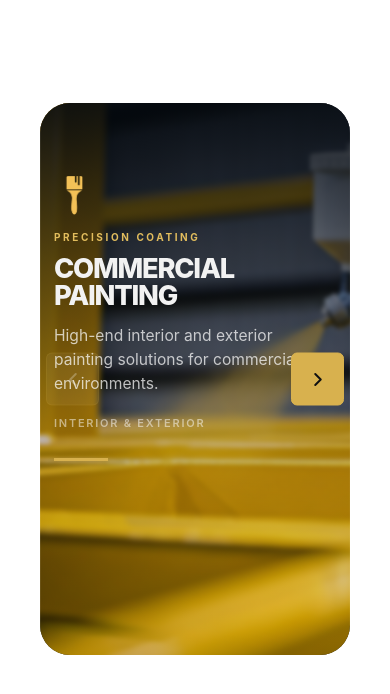
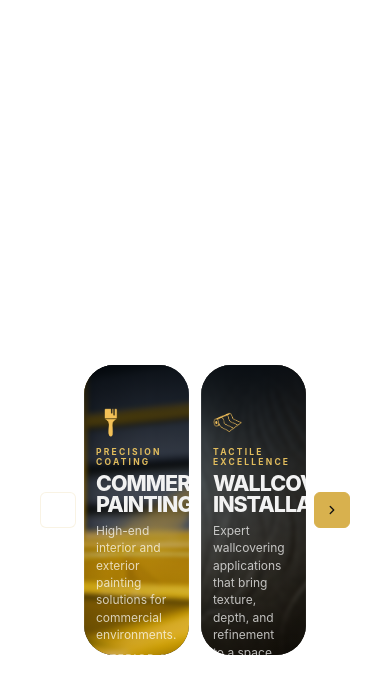
Before and after one commit to Avmannino/services_webpage_embed, a React (Vite) app: page / in a window 390 px wide. Shown: the top 694 px of the page. Built offline with nearby package versions, Linux system fonts and the light colour scheme.

Commit message:
card width

```diff
--- a/src/App.jsx
+++ b/src/App.jsx
@@ -138,7 +138,7 @@ function App() {
     const updateVisibleCount = () => {
       const width = window.innerWidth;
 
-      if (width <= 767) {
+      if (width < 415) {
         setVisibleCount(1);
       } else if (width <= 1400) {
         setVisibleCount(2);
--- a/src/styles.css
+++ b/src/styles.css
@@ -294,7 +294,7 @@ button {
     }
 }
 
-/* Mobile: 1 card, buttons overlaid */
+/* Mobile */
 @media (max-width: 767px) {
     :root {
         --shell-padding-x: 0px;
@@ -307,7 +307,7 @@ button {
     }
 
     .carousel-wrapper {
-        gap: 0;
+        gap: 8px;
     }
 
     .carousel-clip {
@@ -318,8 +318,8 @@ button {
     }
 
     .service-card {
-        flex: 0 0 100%;
-        min-width: 100%;
+        flex: 0 0 calc((100% - var(--card-gap)) / 2);
+        min-width: calc((100% - var(--card-gap)) / 2);
     }
 
     .service-card:hover {
@@ -357,10 +357,6 @@ button {
     }
 
     .carousel-button {
-        position: absolute;
-        top: 50%;
-        transform: translateY(-50%);
-        z-index: 10;
         width: 53px;
         height: 53px;
     }
@@ -369,23 +365,115 @@ button {
         width: 22px;
         height: 22px;
     }
+}
 
-    .carousel-button-prev {
-        left: 6px;
+
+
+/* Wix 768px breakpoint */
+@media (max-width: 768px) {
+    :root {
+        --card-height: 360px;
+        --shell-padding-x: 60px;
     }
 
-    .carousel-button-next {
-        right: 6px;
+    .service-card-content {
+        padding: 47px 16px 0 14px;
+    }
+
+    .service-card-icon {
+        width: 36px;
+        height: 36px;
+        margin-bottom: 8px;
+    }
+
+    .service-card-eyebrow {
+        font-size: 9.5px;
+        margin: 0 0 8px;
+    }
+
+    .service-card-title {
+        font-size: clamp(17px, 2.4vw, 23px);
+        margin: 0 0 8px;
+    }
+
+    .service-card-description {
+        font-size: 13.5px;
+        margin: 0 0 10px;
+        line-height: 1.5;
+    }
+
+    .service-card-detail {
+        font-size: 10.5px;
+    }
+
+    .service-card-line {
+        width: 36px;
+        height: 2px;
+        margin-top: 14px;
+    }
+
+    .carousel-button {
+        width: 44px;
+        height: 44px;
+    }
+
+    .carousel-button svg {
+        width: 18px;
+        height: 18px;
     }
 }
 
+/* Wix 415px breakpoint */
+@media (max-width: 415px) {
+    :root {
+        --card-height: 290px;
+        --shell-padding-x: 12px;
+    }
 
-/* 501–767px: centered narrower card */
-@media (max-width: 767px) and (min-width: 501px) {
-    .carousel-area {
-        width: 75%;
-        margin: 0 auto;
-        overflow: hidden;
+    .service-card-content {
+        padding: 43px 14px 0 12px;
+    }
+
+    .service-card-icon {
+        width: 29px;
+        height: 29px;
+        margin-bottom: 6px;
+    }
+
+    .service-card-eyebrow {
+        font-size: 8.5px;
+        margin: 0 0 6px;
+    }
+
+    .service-card-title {
+        font-size: clamp(16px, 5.5vw, 22px);
+        margin: 0 0 6px;
+    }
+
+    .service-card-description {
+        font-size: 12px;
+        margin: 0 0 8px;
+        line-height: 1.45;
+    }
+
+    .service-card-detail {
+        font-size: 10px;
+    }
+
+    .service-card-line {
+        width: 28px;
+        height: 2px;
+        margin-top: 10px;
+    }
+
+    .carousel-button {
+        width: 36px;
+        height: 36px;
+    }
+
+    .carousel-button svg {
+        width: 14px;
+        height: 14px;
     }
 }
 
```
